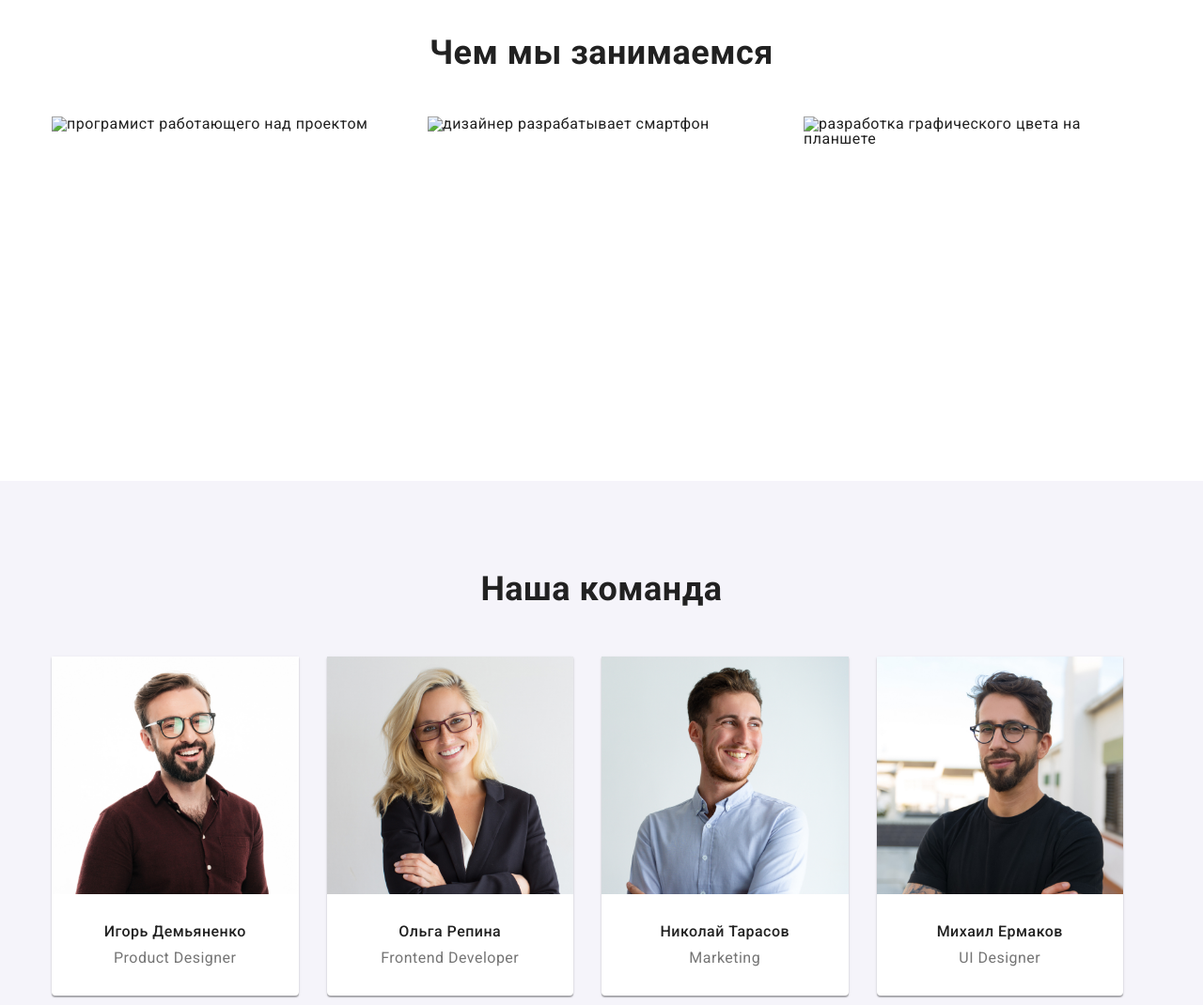
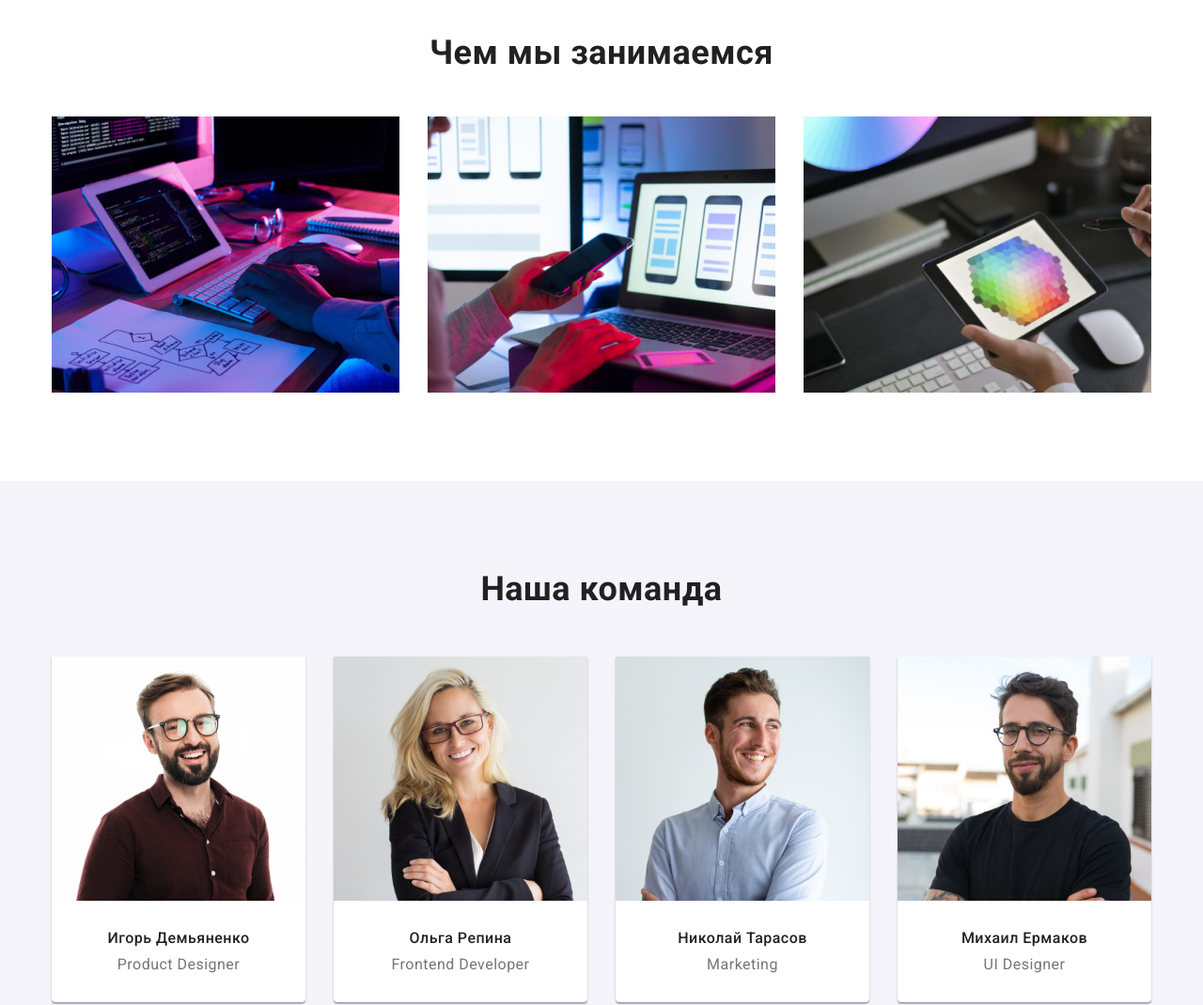
Before and after one commit to Yaroslav0102030405/WebStudio-homework-01, a plain HTML site: page index.html in a window 1280 px wide. Shown: the part 940-2010 px from the top of the page at 94% size. Drawn offline with Linux system fonts and the light colour scheme.

Commit message:
code cleaning2

```diff
--- a/css/styles.css
+++ b/css/styles.css
@@ -218,11 +218,11 @@ body {
   /* line-height: 1.71px; */
   letter-spacing: 0.03em;
 }
-/* секция работа ----------------------------------- */
+/* секция work ----------------------------------- */
 .work .list-margin {
+  display: flex;
   margin-top: 50px;
   padding-bottom: 94px;
-  display: flex;
 }
 .list-margin .item-img:not(:last-child) {
   margin-right: 30px;
@@ -239,15 +239,10 @@ body {
 }
 
 /* Секция команда --------------------------------------- */
-.team .team-list {
-  margin-top: 50px;
-  /* display:flex
-  justify-content: center; */
-}
 
 .team-list {
   display:flex;
-  margin-right: 30px;
+  margin-top: 50px;
 }
 
 .list-description {
@@ -258,9 +253,6 @@ body {
   border-radius: 0px 0px 4px 4px;
 }
 
-/* .team-list .list-description {
-margin-bottom: 30px;
-} */
 /* пробелы сделдать межуд фото */
 .team-list .list-description:not(:last-child) {
 margin-right: 30px;
--- a/index.html
+++ b/index.html
@@ -63,9 +63,9 @@
     <div class="container">
         <h2 class="title">Чем мы занимаемся</h2>
         <ul class="list-margin">
-            <li class="item-img"><img class="img-block" src="./images/features/features1.jpg" width="370" height="294" alt="програмист работающего над проектом"></li>
-            <li class="item-img"><img class="img-block" src="./images/features/features2.jpg" width="370" height="294" alt="дизайнер разрабатывает смартфон"></li>
-            <li class="item-img"><img class="img-block" src="./images/features/features3.jpg" width="370" height="294" alt="разработка графического цвета на планшете"></li>
+            <li class="item-img"><img src="./images/work/work1.jpg" width="370" height="294" alt="програмист работающего над проектом"></li>
+            <li class="item-img"><img src="./images/work/work2.jpg" width="370" height="294" alt="дизайнер разрабатывает смартфон"></li>
+            <li class="item-img"><img src="./images/work/work3.jpg" width="370" height="294" alt="разработка графического цвета на планшете"></li>
         </ul>
     </div>
 </section>
@@ -75,22 +75,22 @@
     <h2 class="title">Наша команда</h2>
     <ul class="team-list">
         <li class="list-description">
-        <img class="img-block" src="./images/team/productdesigner.jpg" width="270" height="260" alt="изображение дизайнера">
+        <img src="./images/team/productdesigner.jpg" width="270" height="260" alt="дизайнер">
         <h3 class="name">Игорь Демьяненко</h3>
         <p class="desc">Product Designer</p>
     </li>
     <li class="list-description">
-            <img class="img-block" src="./images/team/frontenddeveloper.jpg" width="270" height="260" alt="изображение фронтенд разработчика">
+            <img src="./images/team/frontenddeveloper.jpg" width="270" height="260" alt="фронтенд разработчик">
             <h3 class="name">Ольга Репина</h3>
             <p class="desc">Frontend Developer</p>
         </li>
         <li class="list-description">
-            <img class="img-block" src="./images/team/marketing.jpg" width="270" height="260" alt="изображение маркетолога">
+            <img src="./images/team/marketing.jpg" width="270" height="260" alt="маркетолог">
             <h3 class="name">Николай Тарасов</h3>
             <p class="desc">Marketing</p>
         </li>
     <li class="list-description">
-        <img class="img-block" src="./images/team/ui-designer.jpg" width="270" height="260" alt="изображение дизайне UI">
+        <img src="./images/team/ui-designer.jpg" width="270" height="260" alt="дизайне ">
         <h3 class="name">Михаил Ермаков</h3>
         <p class="desc">UI Designer</p>
     </li>
```
